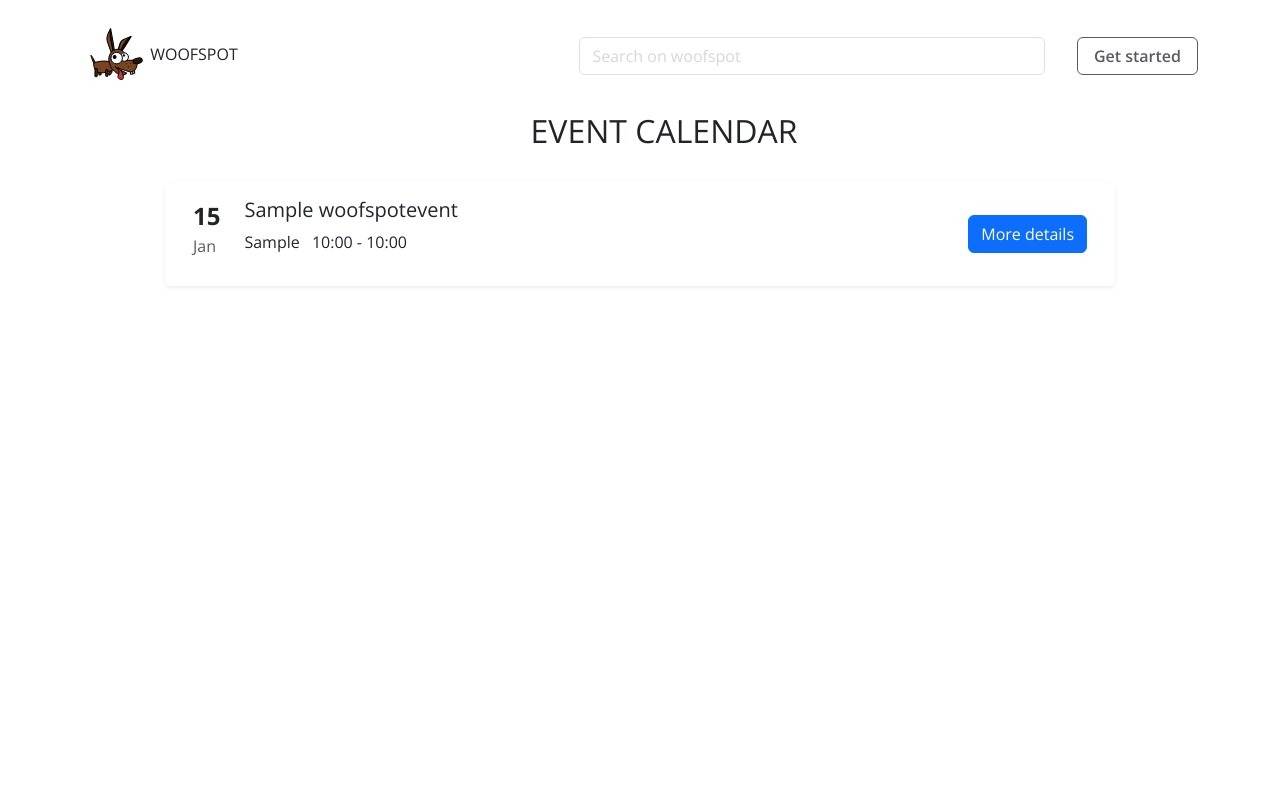
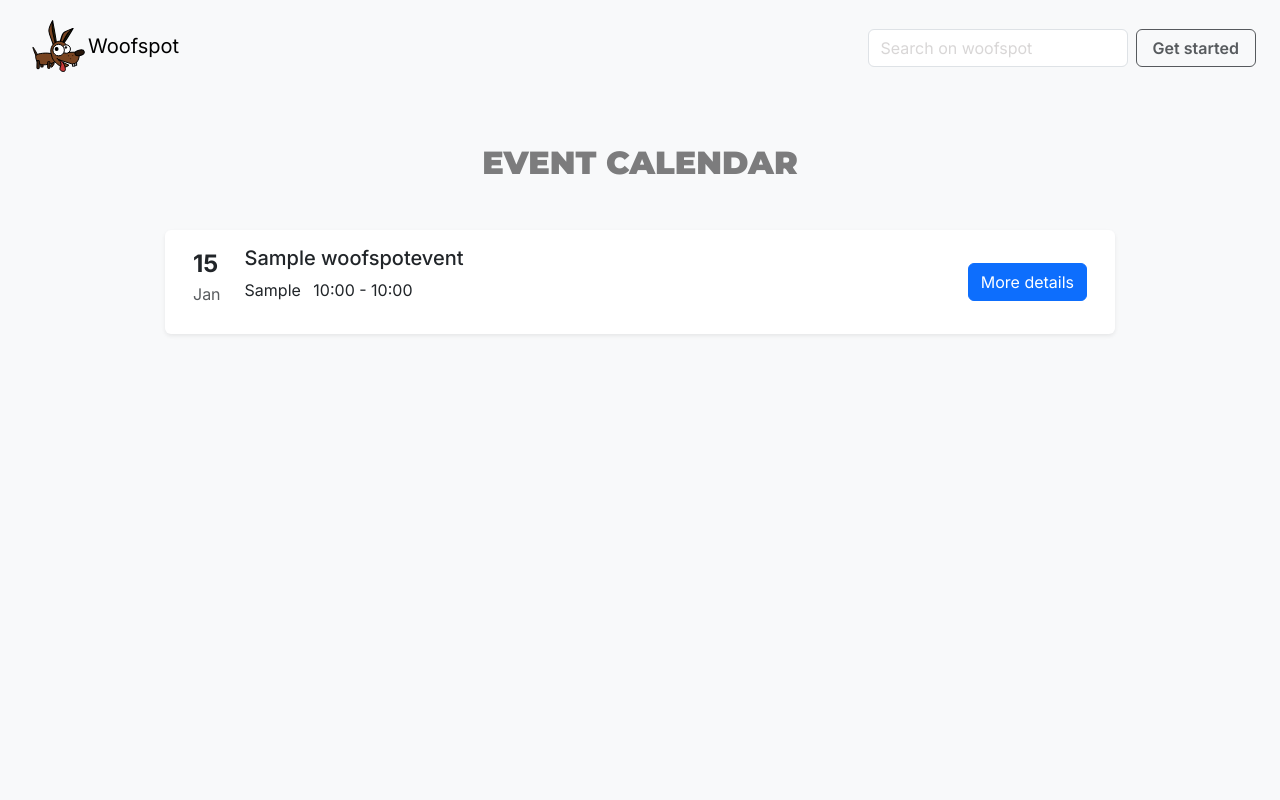
Before and after one commit to tayapro/woofspot, a Django app: page / in a window 1280 px wide. Run offline with Django 5.2, Linux system fonts and the light colour scheme; tables that the repository leaves empty hold one stand-in row (values such as "Sample post"); some libraries are stand-ins or nearby versions.

Commit message:
refactor: Change structure for base.html

```diff
--- a/event_app/templates/event_app/index.html
+++ b/event_app/templates/event_app/index.html
@@ -2,8 +2,8 @@
 
 {% block content %}
 
-<div class="text-center m-4">
-    <h2>EVENT CALENDAR</h2>
+<div class="text-center my-5">
+    <h2 class="header-font text-black text-opacity-50">EVENT CALENDAR</h2>
 </div>
 
 <section class="event-list">
--- a/static/css/style.css
+++ b/static/css/style.css
@@ -1,7 +1,10 @@
-@import url("https://fonts.googleapis.com/css?family=Lora:400,400i|Open+Sans:300,400,600,700,800");
+/* @import url("https://fonts.googleapis.com/css?family=Lora:400,400i|Open+Sans:300,400,600,700,800"); */
+@import url("https://fonts.googleapis.com/css2?family=Inter:ital,opsz,wght@0,14..32,100..900;1,14..32,100..900&family=Montserrat:ital,wght@0,100..900;1,100..900&display=swap");
+/* @import url("https://fonts.googleapis.com/css2?family=Montserrat:ital,wght@0,100..900;1,100..900&family=Rubik:ital,wght@0,300..900;1,300..900&display=swap"); */
 
 :root {
-  --font-family: "Open Sans", sans-serif;
+  --font-family: "Inter", sans-serif;
+  --header-font-family: "Montserrat", sans-serif;
 }
 
 * {
@@ -9,6 +12,19 @@
   margin: 0;
   box-sizing: border-box;
   font-family: var(--font-family);
+}
+
+body {
+  display: flex;
+  flex-direction: column;
+  min-height: 100vh;
+}
+
+.header-font {
+  font-family: var(--header-font-family);
+  font-optical-sizing: auto;
+  font-weight: 900;
+  font-style: normal;
 }
 
 .user-icon .btn,
@@ -44,11 +60,11 @@
   vertical-align: middle;
 }
 
-.auth_img {
+.action_picture {
   overflow: hidden;
 }
 
-.auth_img img {
+.action_picture img {
   width: 100%;
   height: 100%;
   object-fit: cover;
@@ -82,3 +98,9 @@ input::placeholder {
 .or-line:after {
   margin: auto auto auto 1rem;
 }
+
+/* Results page */
+.no-results img {
+  height: 200px;
+  width: auto;
+}
--- a/templates/action_picture_base.html
+++ b/templates/action_picture_base.html
@@ -21,7 +21,7 @@
 
 <body>
     <div class="row g-0 min-vh-100">
-        <div class="auth_img col-md-6 d-none d-md-block mh-100">
+        <div class="action_picture col-md-6 d-none d-md-block mh-100">
             {% if request.path == my_signout_url %}
             <img src="{% static 'images/puppy_on_bed.webp' %}" alt="Puppy on bed" class="img-fluid">
             {% elif request.path == cancel_event_url %}
--- a/templates/base.html
+++ b/templates/base.html
@@ -20,21 +20,22 @@
     <link rel="icon" type="image/png" sizes="16x16" href="{% static 'favicon/favicon-16x16_1.png' %}">
 </head>
 
-<body>
-    <div class="container">
-        <div class="row mt-4 d-flex align-items-center">
-            <div class="col">
-                <img src="{% static 'images/good_brown_dog.svg' %}" alt="Woofspot logo">
-                <a href="{% url 'home' %}" class="navbar-brand h1 text-uppercase">Woofspot</a>
+<body class="bg-body-tertiary d-flex flex-column h-100">
+    <nav class="navbar navbar-expand-lg d-flex justify-content-between my-2 mx-4">
+        <div>
+            <a href="{% url 'home' %}" class="navbar-brand">
+                <img src="{% static 'images/good_brown_dog.svg' %}" alt="Woofspot logo">Woofspot
+            </a>
         </div>
-            <div class="col">
+
+        <div class="d-flex">
             <form method="GET" action="{% url 'search_results' %}" class="d-flex">
                 <input class="form-control me-2" type="search" name="query" placeholder="Search on woofspot"
                     aria-label="Search" required>
                 <button type="submit" class="d-none">Search</button>
             </form>
-            </div>
-            <div class="col-auto d-flex align-items-center">
+
+            <div>
                 {% if user.is_authenticated %}
                 <div class="user-icon">
                     <button type="button" class="btn btn-primary rounded-circle text-uppercase"
@@ -71,12 +72,14 @@
                 </div>
                 {% endif %}
             </div>
+        </div>
+    </nav>
 
+    <main role="main" class="container">
         {% block content %}
         <!-- Content goes here -->
         {% endblock content %}
-
-        </div>
+    </main>
 
     <script src="https://cdn.jsdelivr.net/npm/bootstrap@5.3.0/dist/js/bootstrap.bundle.min.js"
         integrity="sha384-geWF76RCwLtnZ8qwWowPQNguL3RmwHVBC9FhGdlKrxdiJJigb/j/68SIy3Te4Bkz" crossorigin="anonymous">
```
Also changed, not shown: event_app/templates/event_app/search_results.html (+11 -5 lines), static/images/crocheted_googlebot.webp (added), static/images/googlebot.webp (added). Lines whose indentation alone changed are shown as unchanged.
